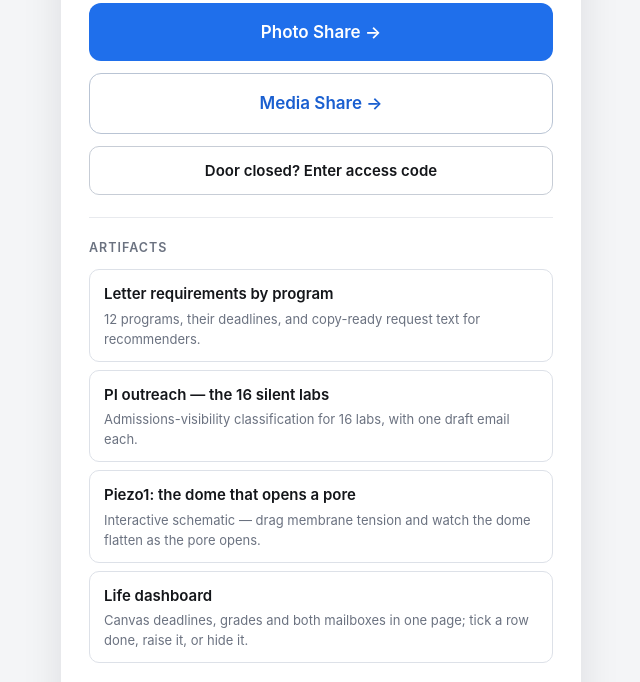
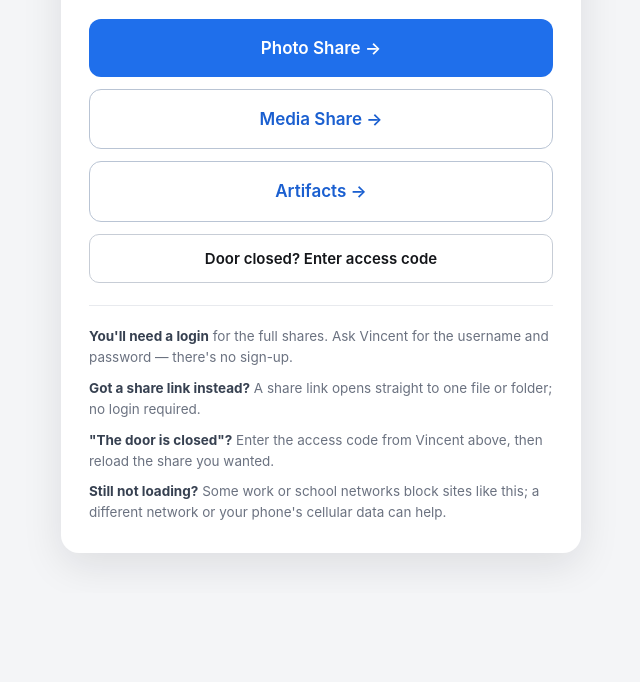
Before and after one commit to vincentle7249/vincentle7249.github.io, a plain HTML site: page index.html in a window 1280 px wide. Shown: the part 207-889 px from the top of the page, without its empty margins (319-959 px from the left). After the commit the page ends 800 px from the top, so only its background shows below. Drawn offline with Linux system fonts and the light colour scheme.

Commit message:
Hide artifacts behind the Artifacts button again

```diff
--- a/index.html
+++ b/index.html
@@ -64,33 +64,6 @@
     cursor: pointer;
   }
   button.btn2:hover, button.btn2:focus { border-color: #1a5fd0; color: #1a5fd0; }
-  .section {
-    margin-top: 22px;
-    padding-top: 20px;
-    border-top: 1px solid #e8eaee;
-    text-align: left;
-  }
-  .section h2 {
-    margin: 0 0 12px;
-    font-size: 12.5px;
-    font-weight: 600;
-    letter-spacing: .08em;
-    text-transform: uppercase;
-    color: #6b7280;
-  }
-  a.item {
-    display: block;
-    margin-bottom: 8px;
-    padding: 12px 14px;
-    border: 1px solid #dde1e8;
-    border-radius: 10px;
-    text-decoration: none;
-    color: inherit;
-  }
-  a.item:hover, a.item:focus { border-color: #1a5fd0; }
-  .item-title { display: block; font-size: 15px; font-weight: 600; color: #14161a; }
-  a.item:hover .item-title, a.item:focus .item-title { color: #1a5fd0; }
-  .item-desc { display: block; margin-top: 3px; font-size: 13px; color: #6b7280; }
   .hint {
     margin-top: 22px;
     padding-top: 20px;
@@ -109,13 +82,6 @@
     a.btn.secondary { color: #7fb0ff; border-color: #333a45; }
     a.btn.secondary:hover, a.btn.secondary:focus { background: #1d2635; }
     button.btn2 { border-color: #333a45; }
-    .section { border-top-color: #262b33; }
-    .section h2 { color: #8b93a1; }
-    a.item { border-color: #333a45; }
-    a.item:hover, a.item:focus { border-color: #7fb0ff; }
-    .item-title { color: #e8eaee; }
-    a.item:hover .item-title, a.item:focus .item-title { color: #7fb0ff; }
-    .item-desc { color: #8b93a1; }
     .hint { border-top-color: #262b33; color: #8b93a1; }
     .hint strong { color: #c4cad4; }
     .hint p { color: #8b93a1; }
@@ -130,27 +96,8 @@
 
   <a class="btn" href="https://vincentle7249.github.io/photos/">Photo Share →</a>
   <a class="btn secondary" href="https://vincentle7249.github.io/media/">Media Share →</a>
+  <a class="btn secondary" href="https://vinserver.tailb05517.ts.net/artifacts/">Artifacts →</a>
   <button class="btn2" id="knock" type="button">Door closed? Enter access code</button>
-
-  <section class="section">
-    <h2>Artifacts</h2>
-    <a class="item" href="https://vinserver.tailb05517.ts.net/artifacts/letter-guidance/">
-      <span class="item-title">Letter requirements by program</span>
-      <span class="item-desc">12 programs, their deadlines, and copy-ready request text for recommenders.</span>
-    </a>
-    <a class="item" href="https://vinserver.tailb05517.ts.net/artifacts/pi-outreach/">
-      <span class="item-title">PI outreach — the 16 silent labs</span>
-      <span class="item-desc">Admissions-visibility classification for 16 labs, with one draft email each.</span>
-    </a>
-    <a class="item" href="https://vinserver.tailb05517.ts.net/artifacts/piezo1-dome/">
-      <span class="item-title">Piezo1: the dome that opens a pore</span>
-      <span class="item-desc">Interactive schematic — drag membrane tension and watch the dome flatten as the pore opens.</span>
-    </a>
-    <a class="item" href="https://vinserver.tailb05517.ts.net/artifacts/life-dashboard/">
-      <span class="item-title">Life dashboard</span>
-      <span class="item-desc">Canvas deadlines, grades and both mailboxes in one page; tick a row done, raise it, or hide it.</span>
-    </a>
-  </section>
 
   <div class="hint">
     <p><strong>You'll need a login</strong> for the full shares. Ask Vincent for the username and password — there's no sign-up.</p>
```
